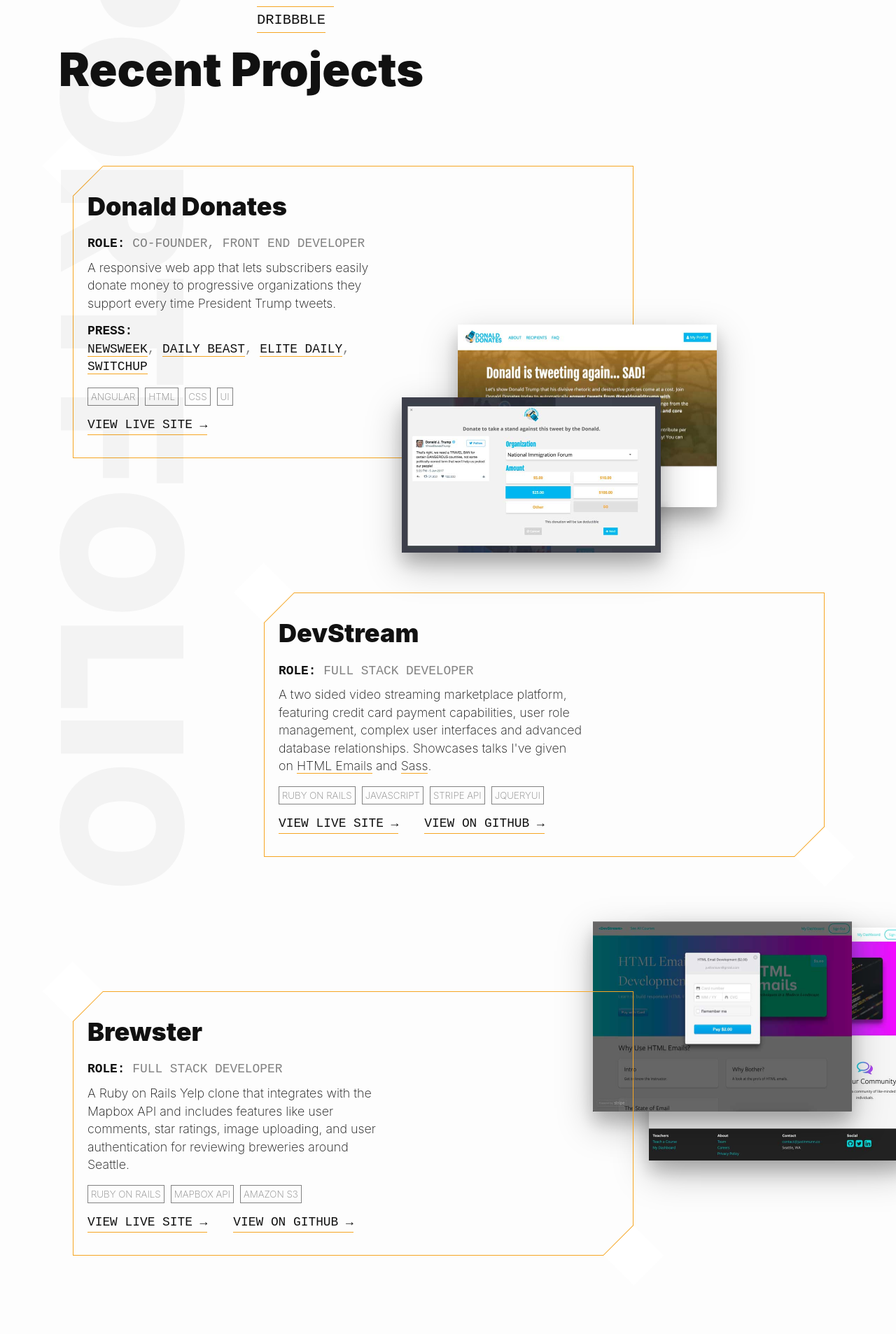
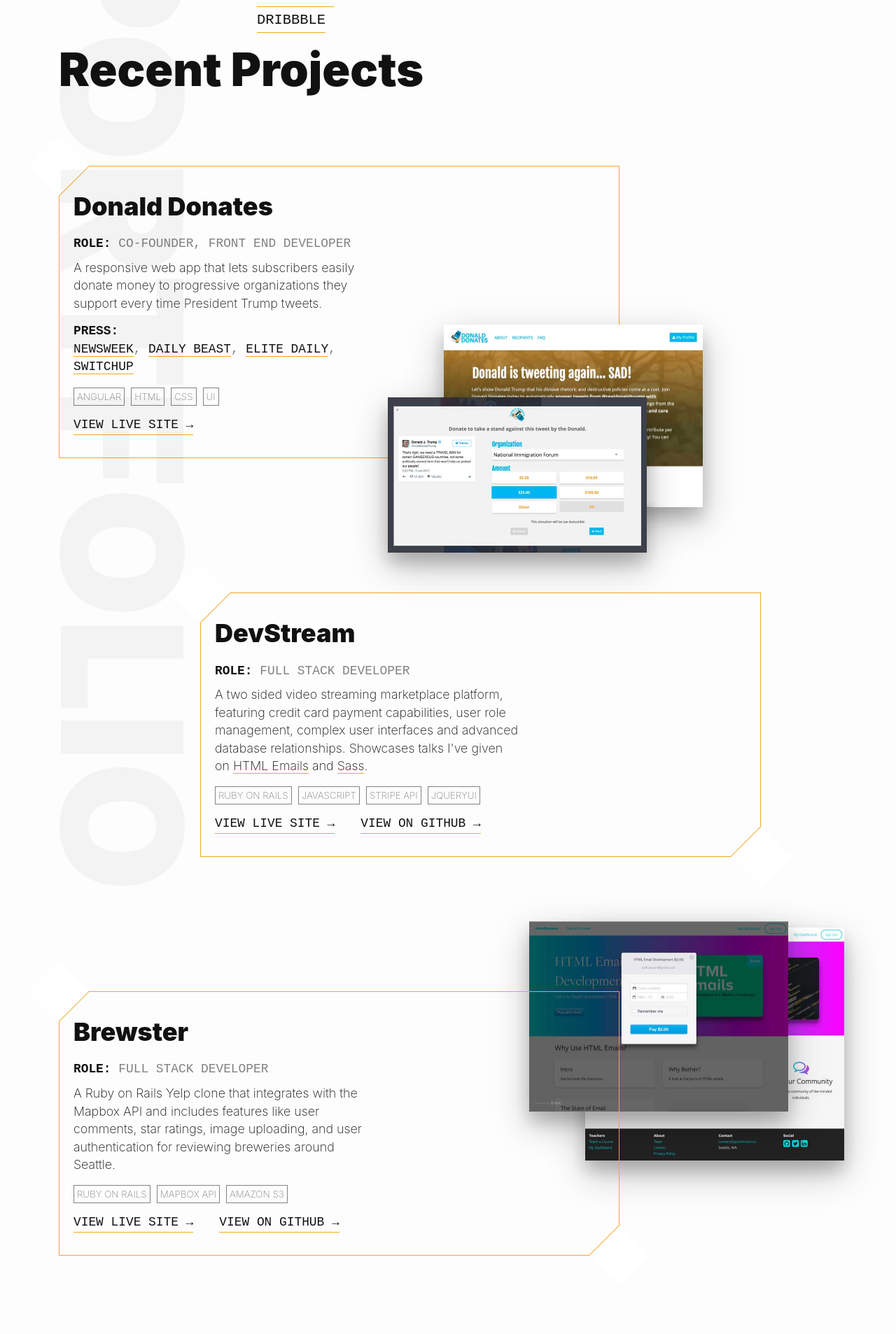
Before and after one commit to jwmunn/jwmunn.github.io, a Jekyll site: the page built from index.html, in a window 1280 px wide. Shown: the part 745-2652 px from the top of the page at 70% size. Built offline with Jekyll 4.4.1, drawn with Linux system fonts in a browser that asks for light colours; some of the changed text lies outside the part shown.

Commit message:
Disabled js on mobile, replaces lorem ipsum.

```diff
--- a/_layouts/default.html
+++ b/_layouts/default.html
@@ -15,10 +15,15 @@
 
   <script src="/js/rellax/rellax.min.js"></script>
   <script>
-    var rellax = new Rellax('.rellax-uncentered');
-    var rellax = new Rellax('.rellax', {
-      center: true
-    });
+    if( /Android|webOS|iPhone|iPad|iPod|BlackBerry|IEMobile|Opera Mini/i.test(navigator.userAgent) || window.width < 600 ) {
+    // Disable Parallax for mobile
+    }else
+    {
+      var rellax = new Rellax('.rellax-uncentered');
+      var rellax = new Rellax('.rellax', {
+        center: true
+      });
+    }
   </script>
   <script>
       (function(i,s,o,g,r,a,m){i['GoogleAnalyticsObject']=r;i[r]=i[r]||function(){
--- a/_sass/_homepage.scss
+++ b/_sass/_homepage.scss
@@ -4,11 +4,11 @@
   font-family: -apple-system,BlinkMacSystemFont,"Segoe UI",Roboto,Helvetica,Arial,sans-serif;
 }
 
-section {
+// section {
   // width: 80vw;
   // max-width: 750px;
   // margin: 0 auto;
-}
+// }
 
 #logo {
   height: 30px;
@@ -144,7 +144,9 @@
   top: -2%;
   left: 170px;
   z-index: 100;
-  pointer-events: none
+  pointer-events: none;
+  height: 0px;
+  width: 0px;
 }
 
 ul#elsewhere {
@@ -222,22 +224,21 @@
   // @include grid-collapse;
   z-index: 10;
   @include grid-column(9);
-  @include grid-push(3);
+  @include grid-push(2);
   // @include grid-push(1);
 
   @include media-query($on-laptop){
     @include grid-column(11);
     @include grid-push(0);
     width: 100%;
-    margin-left: 0px;
   }
 
   &:nth-child(even) {
     @include grid-push(0);
+    margin-left: 0px;
 
     @include media-query($on-laptop){
       @include grid-push(1);
-      margin-left: 0px;
     }
   }
 }
--- a/index.html
+++ b/index.html
@@ -147,7 +147,7 @@
     <div class="text">
       <h3>Muir Words</h3>
       <h4><strong>Role:</strong> Full Stack Developer</h4>
-      <p>Lorem ipsum dolor sit amet, consectetur adipiscing elit. Etiam ac scelerisque neque, sit amet condimentum odio. Praesent vitae eros nec ligula gravida iaculis.</p>
+      <p>A database-powered quote generator that displays random John Muir quotes and allows user input. Built with a mobile-first design, using the Ruby on Rails framework, HTML and CSS.</p>
       <p>
         <span class="badge">Ruby on Rails</span>
         <span class="badge">HTML</span>
```
